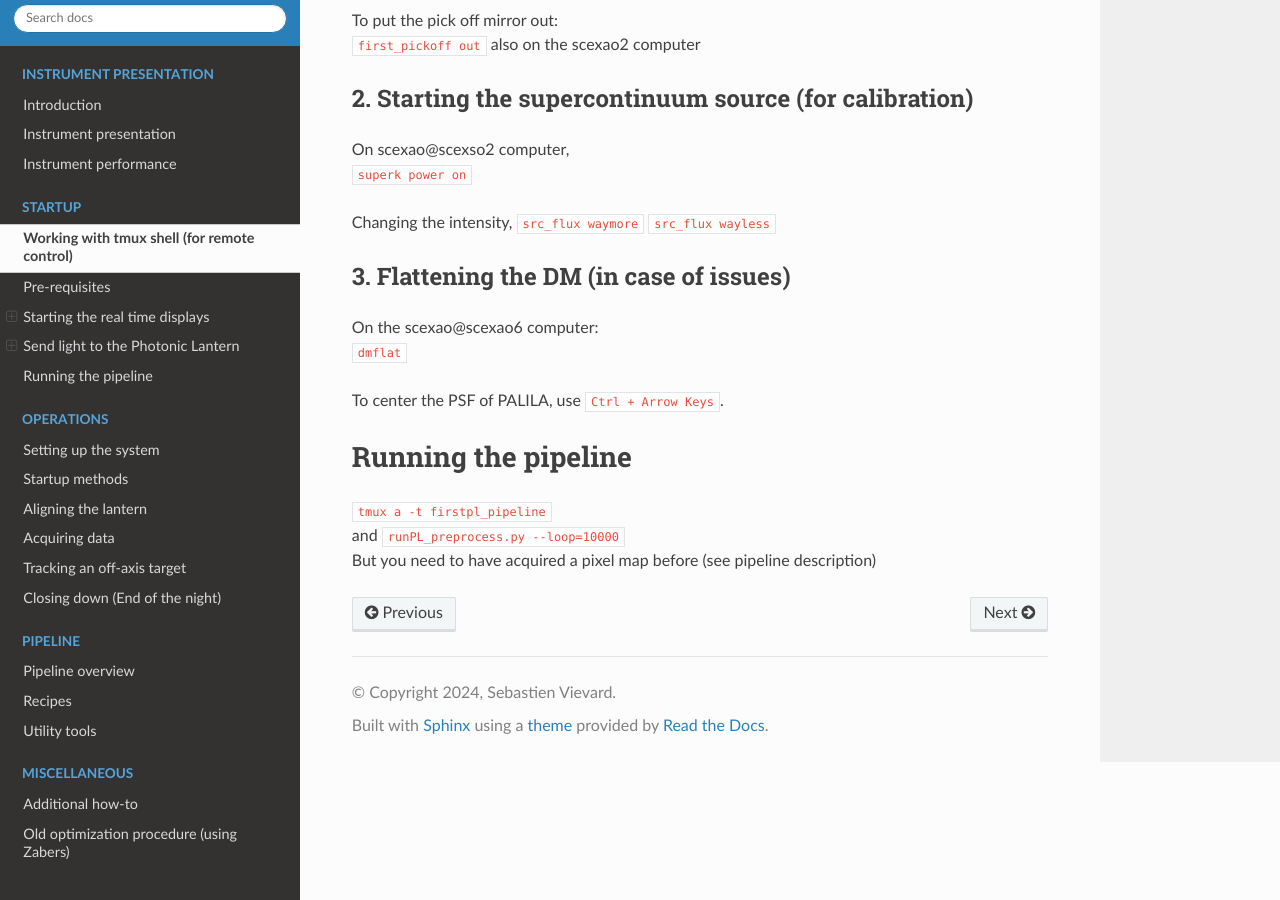
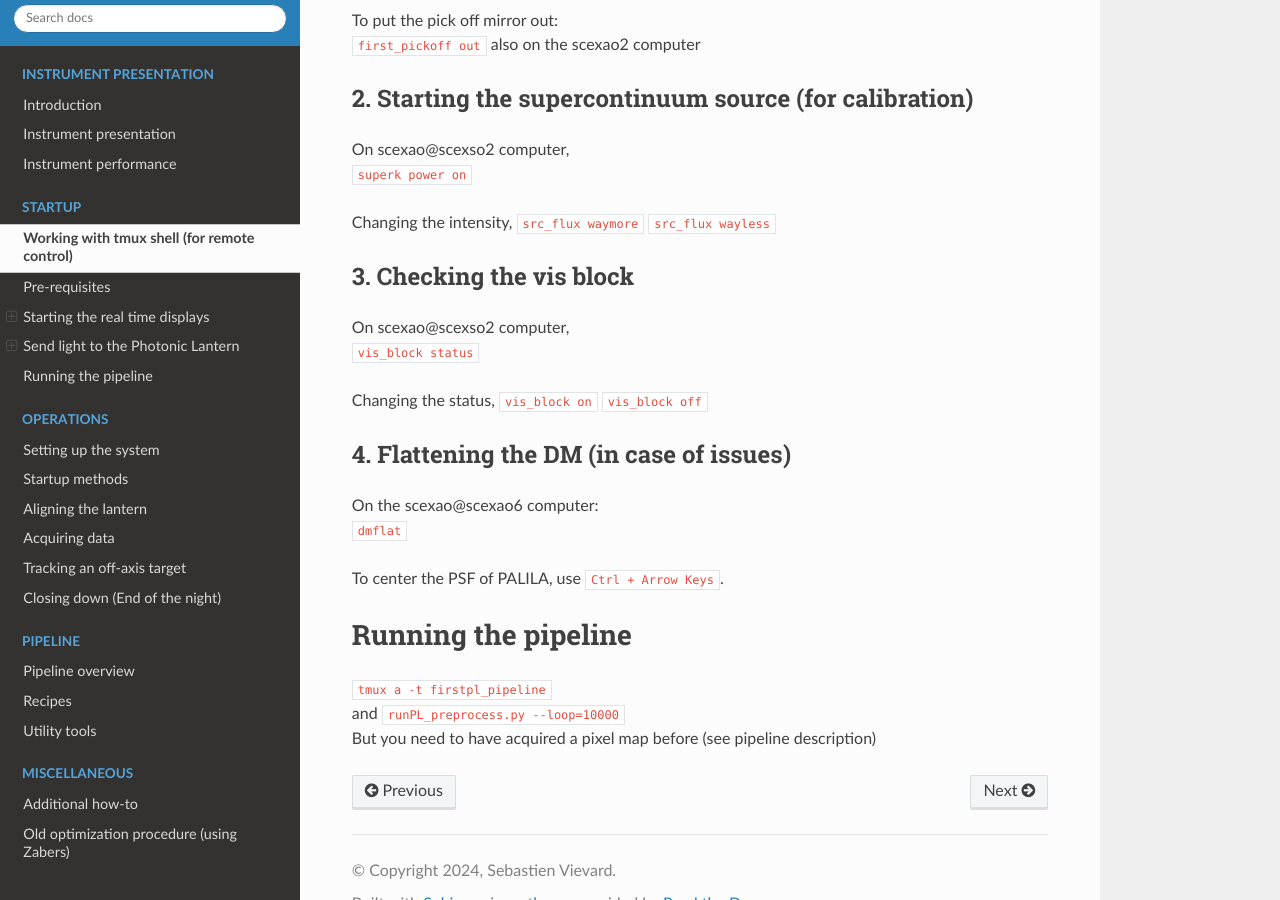
Before and after one commit to scexao-org/first_control, a Sphinx documentation site: the page built from source/instrument_setup.md, in a window 1280 px wide and 900 px high, scrolled down 1700 px. Built offline with Sphinx 7.4.7 and the Read the Docs theme 3.1.0, drawn with Linux system fonts in a browser that asks for light colours.

Commit message:
adding info on vis block filter

```diff
--- a/source/instrument_setup.md
+++ b/source/instrument_setup.md
@@ -70,7 +70,16 @@ Changing the intensity,
 `src_flux waymore`
 `src_flux wayless`
 
-## 3. Flattening the DM (in case of issues)
+## 3. Checking the vis block
+
+On scexao@scexso2 computer,  <br />
+`vis_block status`
+
+Changing the status,
+`vis_block on`
+`vis_block off`
+
+## 4. Flattening the DM (in case of issues)
 
 On the scexao@scexao6 computer:
 `dmflat`
```
